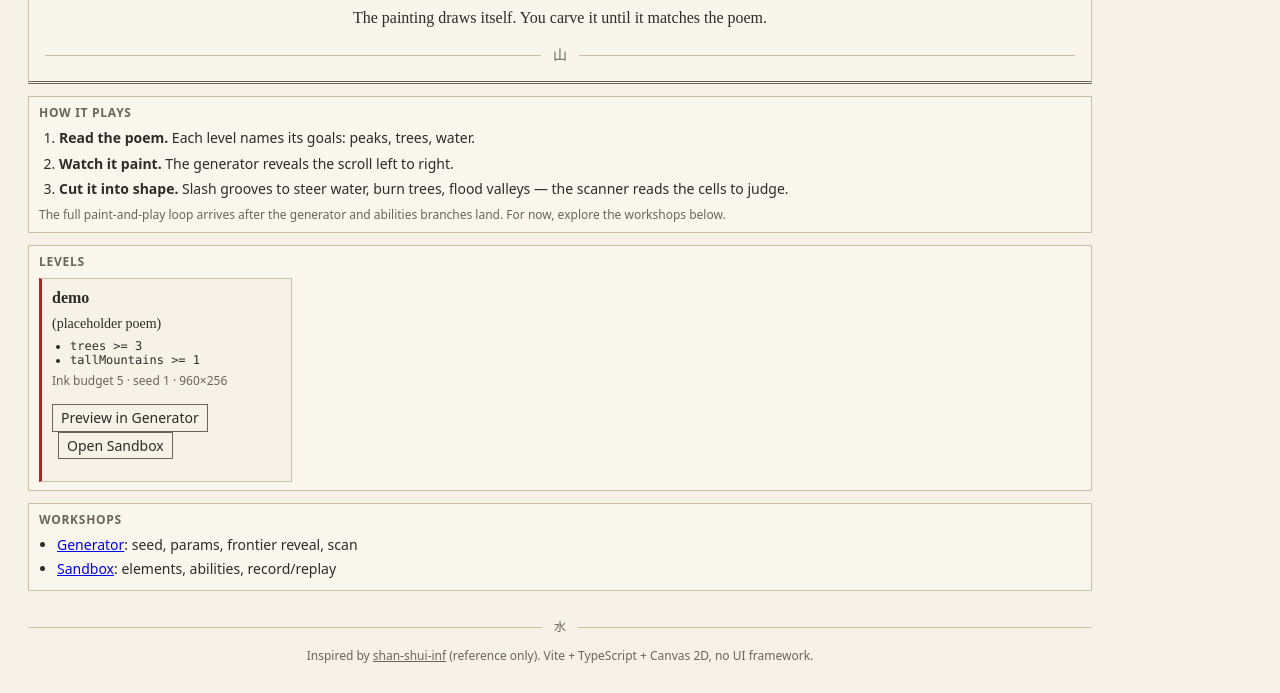
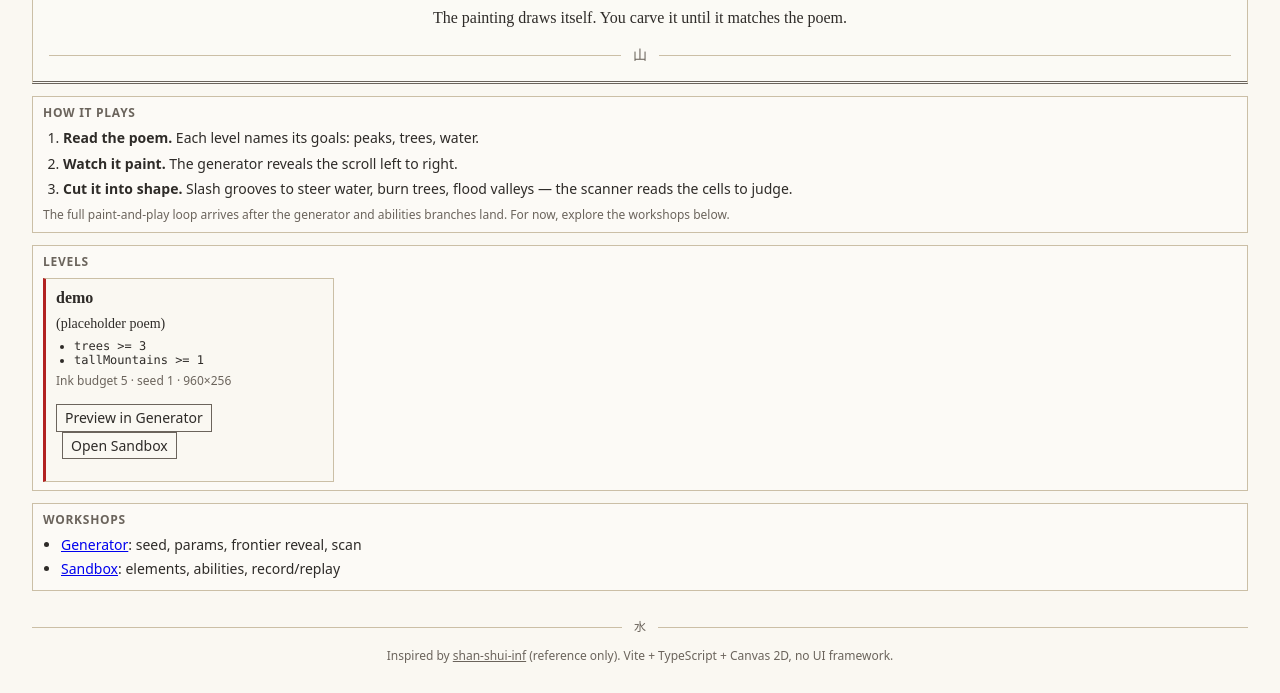
Before and after one commit to EvanDongChen/BladeAndBrush, a website built with Vite: page index.html in a window 1280 px wide. Shown: the part 231-924 px from the top of the page. Built offline with nearby package versions, Linux system fonts and the light colour scheme.

Commit message:
Rename game page module to home, whiter paper, wider layout

```diff
--- a/index.html
+++ b/index.html
@@ -4,13 +4,13 @@
     <meta charset="UTF-8" />
     <meta name="viewport" content="width=device-width, initial-scale=1.0" />
     <meta name="description" content="Blade & Brush (斬山水 Zhan-Shui): a procedurally painted ink landscape you change with a blade." />
-    <meta name="theme-color" content="#f6f2e7" />
+    <meta name="theme-color" content="#faf8f2" />
     <title>Blade & Brush · 斬山水</title>
     <link rel="icon" href="data:," />
     <link rel="stylesheet" href="/src/pages/style.css" />
   </head>
   <body>
     <div id="app"></div>
-    <script type="module" src="/src/pages/game.ts"></script>
+    <script type="module" src="/src/pages/home.ts"></script>
   </body>
 </html>
--- a/src/pages/style.css
+++ b/src/pages/style.css
@@ -1,6 +1,6 @@
 :root {
-  --paper: #f6f2e7;
-  --paper-2: #ece5d2;
+  --paper: #faf8f2;
+  --paper-2: #f1ebdd;
   --ink: #2e2b28;
   --ink-soft: #6b645c;
   --seal: #b22222;
@@ -201,8 +201,8 @@ button.on {
 /* Home landing (index.html). Additive only; shared classes above stay untouched. */
 
 .home {
-  max-width: 1120px;
-  padding: 16px 28px;
+  max-width: 1280px;
+  padding: 16px 32px;
 }
 
 .home-hero {
```
Also changed, not shown: src/pages/home.ts (renamed from src/pages/game.ts).
